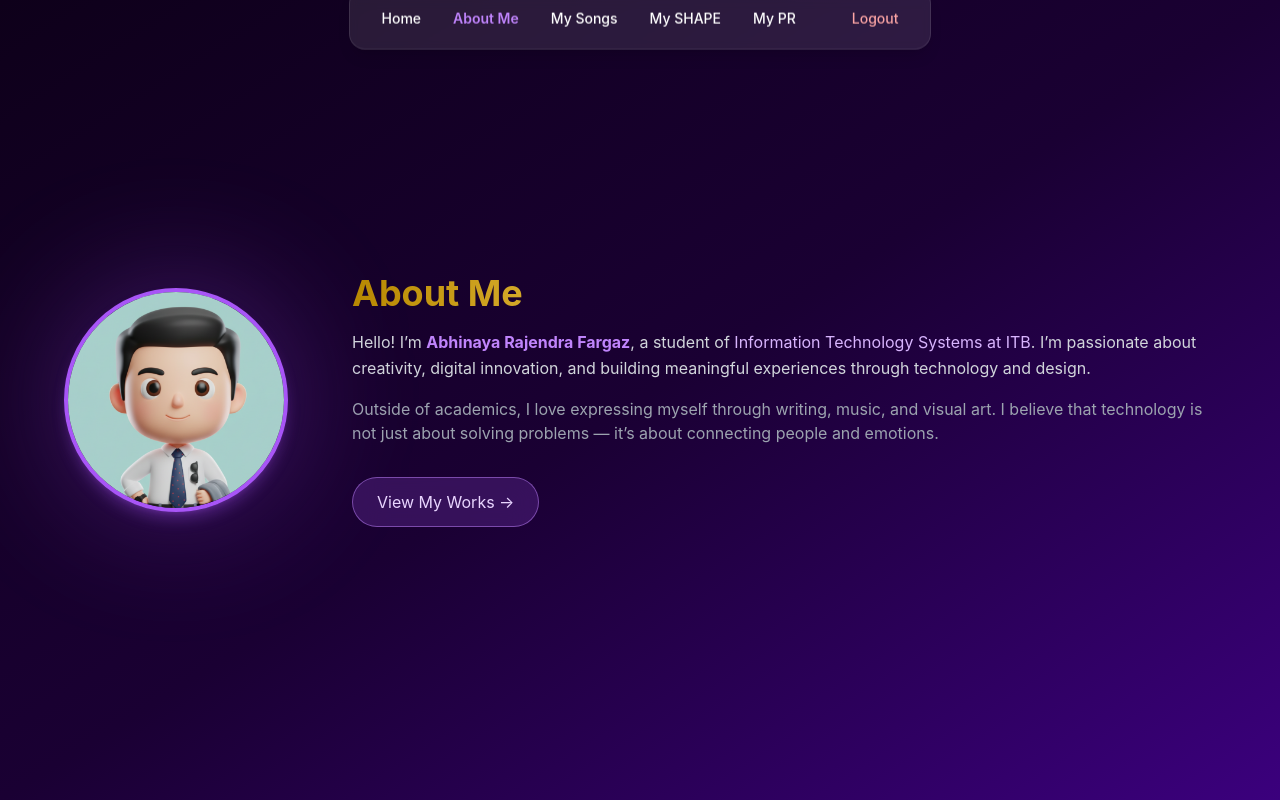
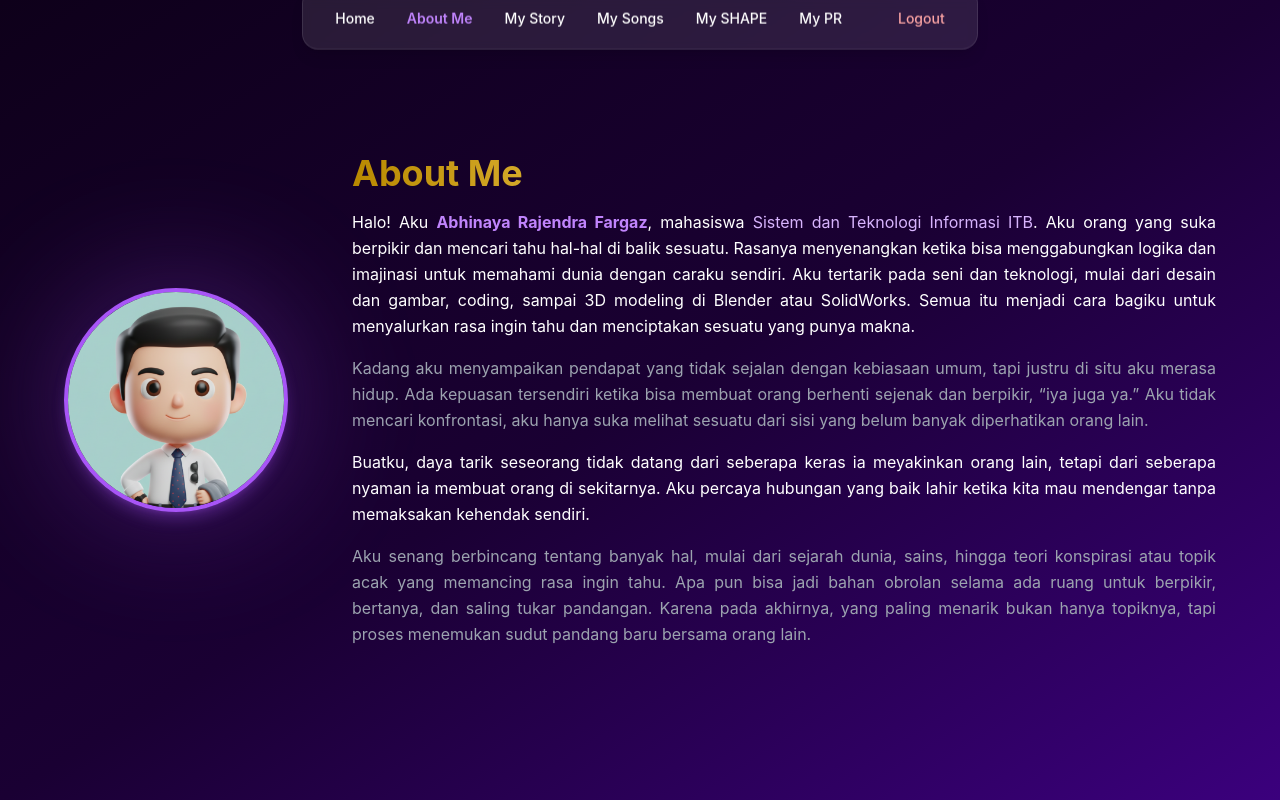
Before and after one commit to kelekers/all-about-me, a React (Vite) app: page /about in a window 1280 px wide. Built offline with nearby package versions, Linux system fonts and the light colour scheme; no server answers; sample sign-in values are in the browser's storage.

Commit message:
Update beberapa file dan perbaikan styling

```diff
--- a/src/App.jsx
+++ b/src/App.jsx
@@ -4,6 +4,7 @@ import { BrowserRouter as Router, Routes, Route, Navigate } from "react-router-d
 import Navbar from "./components/Navbar.jsx";
 import LandingPage from "./components/LandingPage.jsx";
 import AboutMe from "./components/AboutMe.jsx";
+import MyStory from "./components/MyStory.jsx";
 import MySongs from "./components/MySongs.jsx";
 import LoginPage from "./components/LoginPage.jsx";
 import MyShape from "./components/MyShape.jsx";
@@ -26,6 +27,8 @@ function App() {
     setUser(null);
   };
 
+  console.log("User di App:", user);
+
   return (
   <Router>
     <div className="bg-[#0e001a] min-h-screen text-white">
@@ -39,9 +42,10 @@ function App() {
           </>
         ) : (
           <>
-            <Route path="/" element={<LandingPage />} />
+            <Route path="/" element={<LandingPage user={user} />} />
             <Route path="/about" element={<AboutMe />} />
             <Route path="/songs" element={<MySongs />} />
+            <Route path="/stories" element={<MyStory />} />
             <Route path="/my-shape" element={<MyShape />} />
             <Route path="/review" element={<MyPersonalReview />} />
             <Route path="*" element={<Navigate to="/" replace />} />
--- a/src/components/AboutMe.jsx
+++ b/src/components/AboutMe.jsx
@@ -5,9 +5,8 @@ export default function AboutMe() {
   return (
     <section
       id="about"
-      className="min-h-screen flex flex-col justify-center items-center bg-gradient-to-br from-[#0e001a] via-[#1a0033] to-[#3b007d] text-white px-6 py-24"
+      className="min-h-screen flex flex-col justify-center items-center bg-gradient-to-br from-[#0e001a] via-[#1a0033] to-[#3b007d] text-white px-6 py-20"
     >
-
 
       <div className="max-w-6xl mx-auto flex flex-col md:flex-row items-center gap-16">
         <motion.div
@@ -30,35 +29,47 @@ export default function AboutMe() {
           transition={{ duration: 1 }}
           className="flex-1 text-center md:text-left"
         >
-          <h2 className="text-4xl font-bold mb-4 bg-gradient-to-r from-[#b88900] via-[#ffd966] to-[#fff8e1] text-transparent bg-clip-text">
+          <h2 className="text-4xl font-bold mb-4 bg-gradient-to-r from-[#b88900] via-[#ffd966] to-[#fff8e1] text-transparent bg-clip-text text-justify">
             About Me
           </h2>
-          <p className="text-gray-300 mb-4 leading-relaxed">
-            Hello! I’m{" "}
+          <p className="text-white mb-4 leading-relaxed text text-justify">
+            Halo! Aku{" "}
             <span className="text-purple-400 font-bold">
               Abhinaya Rajendra Fargaz
             </span>
-            , a student of{" "}
+            , mahasiswa{" "}
             <span className="text-purple-300">
-              Information Technology Systems at ITB
+              Sistem dan Teknologi Informasi ITB
             </span>
-            . I’m passionate about creativity, digital innovation, and building
-            meaningful experiences through technology and design.
+            . Aku orang yang suka berpikir dan mencari tahu hal-hal di balik sesuatu.
+            Rasanya menyenangkan ketika bisa menggabungkan logika dan imajinasi untuk
+            memahami dunia dengan caraku sendiri. Aku tertarik pada seni dan teknologi,
+            mulai dari desain dan gambar, coding, sampai 3D modeling di Blender atau SolidWorks.
+            Semua itu menjadi cara bagiku untuk menyalurkan rasa ingin tahu dan menciptakan sesuatu yang punya makna.
           </p>
 
-          <p className="text-gray-400">
-            Outside of academics, I love expressing myself through writing,
-            music, and visual art. I believe that technology is not just about
-            solving problems — it’s about connecting people and emotions.
+          <p className="text-gray-400 mb-4 leading-relaxed text-justify">
+            Kadang aku menyampaikan pendapat yang tidak sejalan dengan kebiasaan umum,
+            tapi justru di situ aku merasa hidup. Ada kepuasan tersendiri ketika bisa membuat
+            orang berhenti sejenak dan berpikir, “iya juga ya.” Aku tidak mencari konfrontasi,
+            aku hanya suka melihat sesuatu dari sisi yang belum banyak diperhatikan orang lain.
           </p>
 
-          <motion.button
-            whileHover={{ scale: 1.1 }}
-            whileTap={{ scale: 0.95 }}
-            className="mt-8 px-6 py-3 rounded-full bg-purple-500/20 backdrop-blur-lg border border-purple-400/50 text-purple-200 hover:bg-purple-500/30 transition"
-          >
-            View My Works →
-          </motion.button>
+          <p className="text-white mb-4 leading-relaxed text-justify">
+            Buatku, daya tarik seseorang tidak datang dari seberapa keras ia meyakinkan orang lain,
+            tetapi dari seberapa nyaman ia membuat orang di sekitarnya. Aku percaya hubungan yang baik
+            lahir ketika kita mau mendengar tanpa memaksakan kehendak sendiri.
+          </p>
+
+          <p className="text-gray-400 leading-relaxed text-justify">
+            Aku senang berbincang tentang banyak hal, mulai dari sejarah dunia, sains,
+            hingga teori konspirasi atau topik acak yang memancing rasa ingin tahu.
+            Apa pun bisa jadi bahan obrolan selama ada ruang untuk berpikir, bertanya,
+            dan saling tukar pandangan. Karena pada akhirnya, yang paling menarik bukan hanya
+            topiknya, tapi proses menemukan sudut pandang baru bersama orang lain.
+          </p>
+
+
         </motion.div>
       </div>
     </section>
--- a/src/components/LandingPage.jsx
+++ b/src/components/LandingPage.jsx
@@ -1,9 +1,9 @@
 import { motion } from "framer-motion";
 
-export default function LandingPage() {
+export default function LandingPage({ user }) {
   return (
     <div className="relative h-screen w-screen text-white bg-gradient-to-r from-[#0e001a] via-[#1a0033] to-[#3b007d] overflow-hidden">
-
+      {/* background lighting */}
       <div className="absolute inset-0 bg-[radial-gradient(circle_at_top_left,_rgba(255,63,130,0.2),_transparent_50%)] blur-3xl pointer-events-none" />
       <div className="absolute inset-0 bg-[radial-gradient(circle_at_bottom_right,_rgba(255,0,128,0.2),_transparent_60%)] blur-3xl pointer-events-none" />
 
@@ -14,7 +14,7 @@ export default function LandingPage() {
           transition={{ duration: 1 }}
           className="text-sm uppercase tracking-widest text-purple-400"
         >
-          Welcome to My Space
+          Selamat Datang
         </motion.h2>
 
         <motion.h1
@@ -23,7 +23,7 @@ export default function LandingPage() {
           transition={{ duration: 1.2 }}
           className="text-5xl sm:text-6xl font-bold mt-3 mb-6 leading-snug bg-clip-text text-transparent bg-gradient-to-r from-[#b88900] via-[#ffd966] to-[#fff8e1] pb-2.5"
         >
-          Abhinaya Rajendra Fargaz
+          {user?.name || user?.email || "Pengguna"}
         </motion.h1>
 
         <motion.p
@@ -32,12 +32,7 @@ export default function LandingPage() {
           transition={{ delay: 0.5, duration: 1 }}
           className="text-gray-300 max-w-xl"
         >
-          I am a student of{" "}
-          <span className="text-purple-400">
-            Information Technology Systems, ITB
-          </span>
-          . I love exploring creativity through design, innovation, and
-          expression.
+          Semoga tugas ini dapat dimaknai dengan apik dan selamat membaca!
         </motion.p>
 
         <motion.button
@@ -45,7 +40,15 @@ export default function LandingPage() {
           whileTap={{ scale: 0.95 }}
           className="mt-10 px-6 py-3 rounded-full bg-purple-500/20 backdrop-blur-lg border border-purple-400/50 text-purple-200 hover:bg-purple-500/30 transition"
         >
-          Explore My World →
+          <h2
+            transition={{ duration: 1 }}
+            className="text-sm uppercase tracking-widest text-purple-300"
+          >
+            K01-
+            <span className="text-purple-200 font-medium">
+              18224087
+            </span>
+          </h2>
         </motion.button>
       </section>
     </div>
--- a/src/components/MyPersonalReview.jsx
+++ b/src/components/MyPersonalReview.jsx
@@ -4,32 +4,32 @@ export default function MyPersonalReview() {
   const table = [
     {
       kriteria: "Freshness",
-      nilai: "5",
+      nilai: "0",
       penjelasan:
-        "Cerita terasa segar karena berangkat dari pengalaman pribadi dalam lomba internasional di Manila. Ide tentang 'keheningan sebagai bentuk komunikasi' jarang diangkat dan menjadi pembeda yang kuat dibanding kisah reflektif umum.",
+        "hog riderhog riderhog riderhog riderhog riderhog riderhog riderhog riderhog riderhog riderhog riderhog riderhog riderhog ",
     },
     {
       kriteria: "Engagement",
-      nilai: "5",
+      nilai: "0",
       penjelasan:
-        "Alur jelas dan emosional — pembaca mengikuti perjalanan dari cemas menjadi sadar dan tenang. Perubahan makna di akhir memberi daya tarik kuat.",
+        "hog riderhog riderhog riderhog riderhog riderhog riderhog riderhog riderhog riderhog riderhog riderhog riderhog riderhog ",
     },
     {
       kriteria: "Humor",
-      nilai: "4",
+      nilai: "0",
       penjelasan:
-        "Humor halus dan kontekstual, seperti kalimat 'baru kali ini aku dipuji karena tidak bicara.' Hangat dan menyeimbangkan nuansa reflektif.",
+        "hog riderhog riderhog riderhog riderhog riderhog riderhog riderhog riderhog riderhog riderhog riderhog riderhog riderhog ",
     },
     {
       kriteria: "Inspiration",
-      nilai: "5",
+      nilai: "0",
       penjelasan:
-        "Pesan kuat dan membekas — bahwa diam dan mendengarkan adalah bentuk komunikasi penting. Cerita mengundang refleksi mendalam.",
+        "hog riderhog riderhog riderhog riderhog riderhog riderhog riderhog riderhog riderhog riderhog riderhog riderhog riderhog ",
     },
   ];
 
   const refleksi =
-    "Ceritaku merepresentasikan diriku saat menghadapi tekanan. Saya cenderung ingin hasil cepat, namun pengalaman ini mengingatkan bahwa mendengarkan bisa lebih efektif. Saya belajar bahwa komunikasi baik datang dari ketulusan untuk memahami, bukan hanya kecepatan berpikir.";
+    "hog riderhog riderhog riderhog riderhog riderhog riderhog riderhog riderhog riderhog riderhog riderhog riderhog riderhog hog riderhog riderhog riderhog riderhog riderhog riderhog riderhog riderhog riderhog riderhog riderhog riderhog riderhog ";
 
   return (
     <section className="min-h-screen bg-gradient-to-br from-[#0e001a] via-[#1a0033] to-[#3b007d] text-white px-6 py-20">
--- a/src/components/MyShape.jsx
+++ b/src/components/MyShape.jsx
@@ -3,44 +3,44 @@ import { motion } from "framer-motion";
 export default function MyShape() {
   const data = [
     {
-      komponen: "S – Signature Strengths (Kekuatan Khas)",
+      komponen: "S – Signature Strengths",
       deskripsi:
-        "Analitis, adaptif, visioner, reflektif. Memiliki pola pikir sistematis dan kemampuan membaca struktur kompleks. Senang membangun solusi dari ide abstrak.",
+        "hog riderhog riderhog riderhog riderhog riderhog riderhog riderhog riderhog riderhog riderhog riderhog riderhog riderhog ",
       contoh:
-        "Menjadi penghubung ide & teknis pada proyek Studify dan prototype Trufman; cepat menemukan pola error dan menyusun solusi efisien.",
+        "hog riderhog riderhog riderhog riderhog riderhog riderhog riderhog riderhog riderhog riderhog riderhog riderhog riderhog ",
     },
     {
-      komponen: "H – Heart (Nilai & Gairah)",
+      komponen: "H – Heart",
       deskripsi:
-        "Nilai utama: integritas, tanggung jawab, dan pertumbuhan. Tertarik pada bagaimana teknologi meningkatkan nilai kemanusiaan.",
+        "hog riderhog riderhog riderhog riderhog riderhog riderhog riderhog riderhog riderhog riderhog riderhog riderhog riderhog ",
       contoh:
-        "Membuat konsep ZeroToHero – microlearning Gen-Z, menggabungkan UI/UX dengan empati pengguna; aktif di kolaborasi antar-lembaga kampus.",
+        "hog riderhog riderhog riderhog riderhog riderhog riderhog riderhog riderhog riderhog riderhog riderhog riderhog riderhog ",
     },
     {
-      komponen: "A – Aptitudes & Acquired Skills (Bakat & Keterampilan)",
+      komponen: "A – Aptitudes & Acquired Skills",
       deskripsi:
-        "Cepat belajar, problem solver, fokus pada inovasi dan kerapian sistem.",
+        "hog riderhog riderhog riderhog riderhog riderhog riderhog riderhog riderhog riderhog riderhog riderhog riderhog riderhog ",
       contoh:
-        "Hard Skills: React, Supabase, Flask, SQL, Network & Security. Soft Skills: Leadership, Empati, Communication, Teamwork.",
+        "hog riderhog riderhog riderhog riderhog riderhog riderhog riderhog riderhog riderhog riderhog riderhog riderhog riderhog ",
     },
     {
-      komponen: "P – Personality (Profil Kepribadian)",
+      komponen: "P – Personality",
       deskripsi:
-        "INTP-T / “Builder-Thinker”: logis tapi imajinatif, rasional namun reflektif. Cocok di lingkungan dengan kebebasan berpikir dan eksplorasi ide.",
+        "hog riderhog riderhog riderhog riderhog riderhog riderhog riderhog riderhog riderhog riderhog riderhog riderhog riderhog ",
       contoh:
-        "Menyimbangkan kerja individu & kolaborasi dalam tim besar seperti Kementerian Kolaborasi Lembaga dan FSAE ITB.",
+        "hog riderhog riderhog riderhog riderhog riderhog riderhog riderhog riderhog riderhog riderhog riderhog riderhog riderhog ",
     },
     {
-      komponen: "E – Experiences (Pengalaman Hidup)",
+      komponen: "E – Experiences",
       deskripsi:
-        "Pernah mengalami kegagalan, penolakan, dan tanggung jawab besar dalam organisasi; menumbuhkan ketahanan, empati, dan disiplin.",
+        "hog riderhog riderhog riderhog riderhog riderhog riderhog riderhog riderhog riderhog riderhog riderhog riderhog riderhog ",
       contoh:
-        "Memimpin 100+ lembaga sebagai Dirjen; partisipasi di CTF, FSAE, dan berbagai proyek digital kampus.",
+        "hog riderhog riderhog riderhog riderhog riderhog riderhog riderhog riderhog riderhog riderhog riderhog riderhog riderhog ",
     },
   ];
 
   const misi =
-    "Menggunakan kemampuan analitis dan kreativitas untuk membangun sistem—baik teknologi maupun manusia—yang selaras antara logika dan nurani; menjadi jembatan antara data dan empati.";
+    "hog riderhog riderhog riderhog riderhog riderhog riderhog riderhog riderhog riderhog riderhog riderhog riderhog riderhog ";
 
   return (
     <section className="min-h-screen bg-gradient-to-br from-[#0e001a] via-[#1a0033] to-[#3b007d] text-white px-6 py-20 flex flex-col items-center">
--- /dev/null
+++ b/src/components/MyStory.jsx
@@ -0,0 +1,49 @@
+import { motion } from "framer-motion";
+
+export default function MyStory() {
+  const stories = [
+    {
+      title: "Peak Storyyy",
+      content:
+        "heheheha heheheha heheheha heheheha heheheha heheheha heheheha heheheha heheheha heheheha heheheha heheheha heheheha heheheha heheheha  Lorem ipsum dolor sit amet, consectetur adipiscing elit. Cras dignissim justo quis sapien lobortis faucibus. Proin consectetur quam et ante imperdiet placerat. Fusce dignissim, ante vel vestibulum hendrerit, dolor justo posuere ligula, et scelerisque nibh quam sit amet enim. Donec eu placerat nibh. Fusce auctor felis eu sapien hendrerit, et pharetra urna rutrum. Ut convallis, justo viverra rutrum interdum, tortor sem consequat nulla, in aliquet sem magna sit amet ex. Phasellus id purus justo. Ut id risus at magna pellentesque malesuada non at mi. Ut ultricies, lacus in rutrum eleifend, nibh nisi pretium neque, at interdum odio metus eget arcu. Fusce mattis dui purus, lobortis mollis libero pulvinar sit amet. Nam lectus massa, congue quis leo in, mattis egestas justo. Integer finibus semper rutrum. Suspendisse accumsan, metus at ornare blandit, dolor lorem auctor ante, ut eleifend risus dui vitae augue. Aenean eget tincidunt diam. Pellentesque quis magna vulputate, vehicula odio eu, iaculis libero. Vivamus aliquam, urna ut congue pharetra, turpis nulla auctor turpis, eu malesuada nisi mauris at nisl. Aenean gravida mauris vitae euismod tempus. Nullam vitae ligula iaculis, blandit ligula ac, scelerisque nisi. Praesent sed mi in risus volutpat eleifend sed vitae lectus. Fusce gravida vitae purus eget ornare. Nam eget felis arcu.",
+      reflection:
+        "heheheha heheheha heheheha heheheha heheheha heheheha heheheha",
+    },
+
+  ];
+
+  return (
+    <section className="min-h-screen bg-gradient-to-br from-[#0e001a] via-[#1a0033] to-[#3b007d] text-white px-6 py-20">
+      <motion.h1
+        initial={{ opacity: 0, y: -30 }}
+        animate={{ opacity: 1, y: 0 }}
+        transition={{ duration: 1 }}
+        className="text-4xl font-bold text-center mb-10 bg-gradient-to-r from-[#b88900] via-[#ffd966] to-[#fff8e1] text-transparent bg-clip-text pb-2.5"
+      >
+        My Story ✨
+      </motion.h1>
+
+      <div className="grid gap-8 max-w-5xl mx-auto">
+        {stories.map((story, index) => (
+          <motion.div
+            key={index}
+            initial={{ opacity: 0, y: 20 }}
+            animate={{ opacity: 1, y: 0 }}
+            transition={{ delay: index * 0.2 }}
+            className="bg-white/10 rounded-2xl p-6 backdrop-blur-lg border border-white/20 shadow-lg hover:bg-white/15 transition"
+          >
+            <h2 className="text-2xl font-semibold text-yellow-200 mb-3">
+              {story.title}
+            </h2>
+            <p className="text-purple-100 leading-relaxed mb-4 text-justify">
+              {story.content}
+            </p>
+            <div className="border-t border-white/20 pt-3">
+              <p className="italic text-yellow-100">“{story.reflection}”</p>
+            </div>
+          </motion.div>
+        ))}
+      </div>
+    </section>
+  );
+}
--- a/src/components/Navbar.jsx
+++ b/src/components/Navbar.jsx
@@ -12,6 +12,7 @@ export default function Navbar({ onLogout }) {
           {[
             { name: "Home", path: "/" },
             { name: "About Me", path: "/about" },
+            { name: "My Story", path: "/stories" },
             { name: "My Songs", path: "/songs" },
             { name: "My SHAPE", path: "/my-shape" },
             { name: "My PR", path: "/review" },
```
